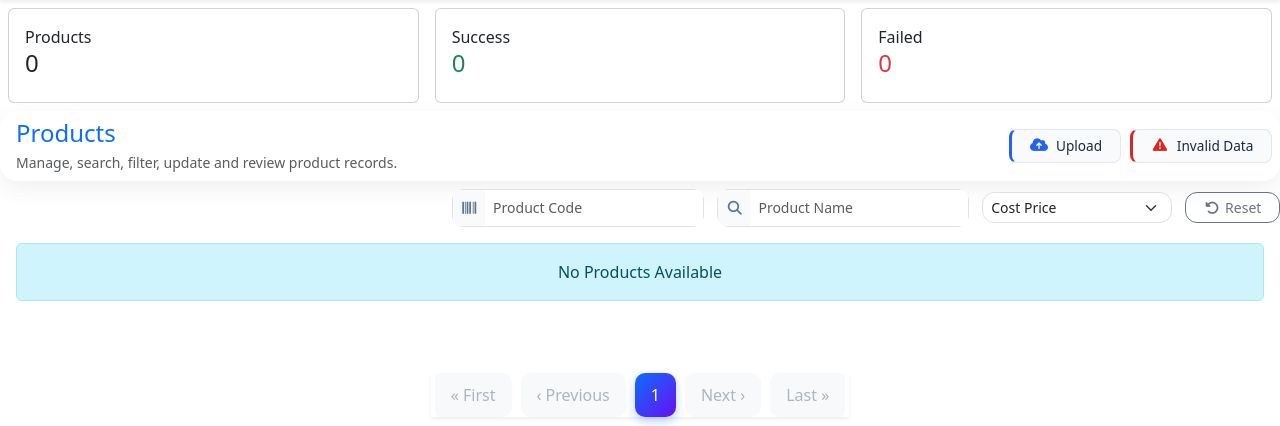
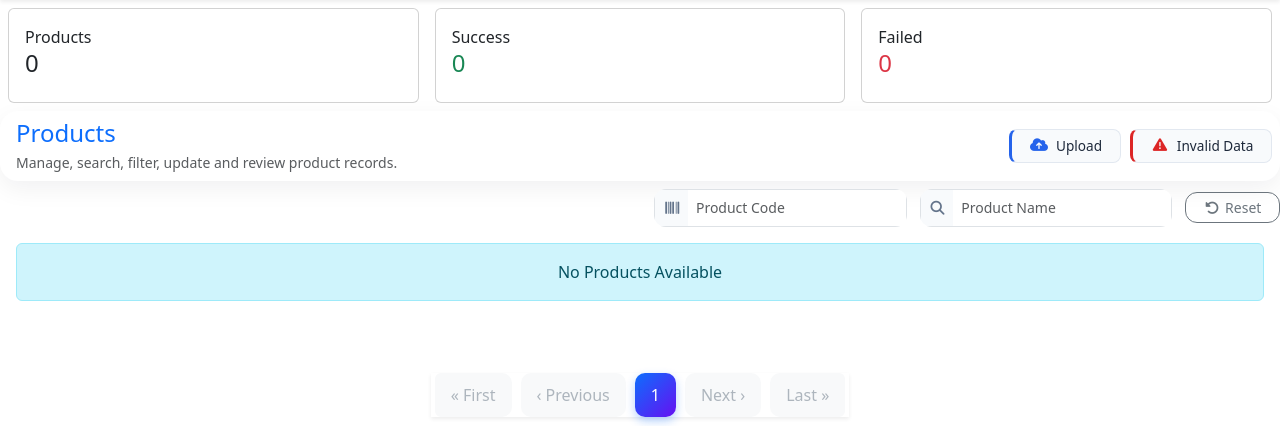
Before and after one commit to Siva9943/Tool_Task, a Django app: page /dashboard/ in a window 1280 px wide. Shown: the part 75-501 px from the top of the page. Run offline with Django 5.2, Linux system fonts and the light colour scheme; the visitor is signed in with stand-in values (Sample User, id 1); data that the repository does not hold is empty; parts of the project's set-up code (start-up, migrations or seed data) failed here and were passed over; some libraries are stand-ins or nearby versions.

Commit message:
fix-filter

```diff
--- a/templates/dashboard.html
+++ b/templates/dashboard.html
@@ -106,14 +106,7 @@
                 </div>
             </div>
 
-            <div class="filter-group">
-                <select name="cost_price" class="form-select form-select-sm filter-control">
-                    <option value="">Cost Price</option>
-                    <option value="500" {% if request.GET.cost_price == "500" %}selected{% endif %}>Below 500</option>
-                    <option value="1000" {% if request.GET.cost_price == "1000" %}selected{% endif %}>Below 1000</option>
-                    <option value="2000" {% if request.GET.cost_price == "2000" %}selected{% endif %}>Below 2000</option>
-                </select>
-            </div>
+
 
             <div class="filter-actions">
                 <!-- <button type="submit" class="btn btn-primary btn-sm action-btn">
```
